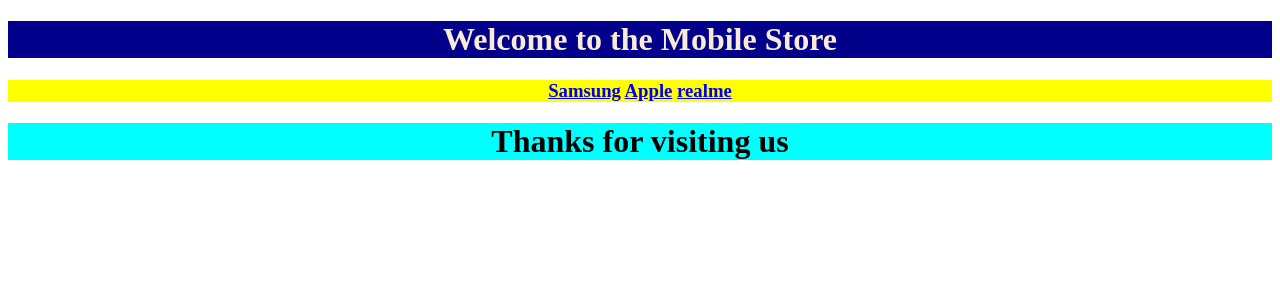
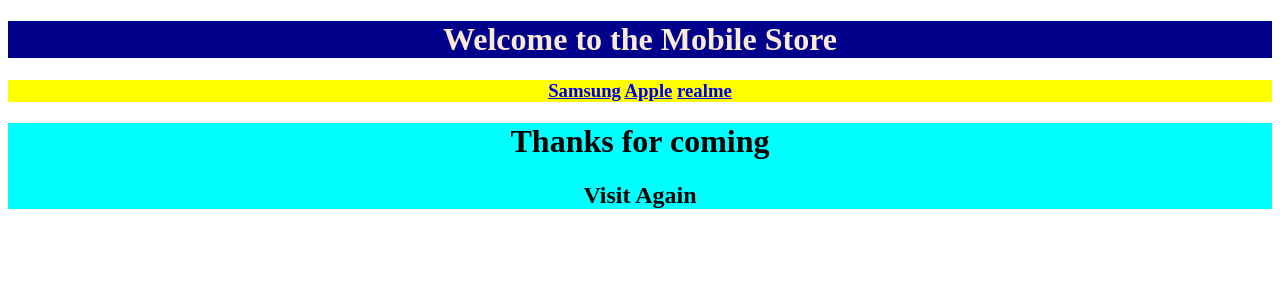
Before and after one commit to muskudisrinivas/myproject, a Django app: template templates/base.html in a window 1280 px wide. Shown: the top 300 px of the page. Run offline with Django 3.2, Linux system fonts and the light colour scheme; the template is opened without the code that fills it, so the values that code supplies are empty.

Commit message:
major changes chesa chusko

```diff
--- a/templates/base.html
+++ b/templates/base.html
@@ -24,7 +24,8 @@
         {% endblock %}
     </div>
     <div class="c3">
-        <h1>Thanks for visiting us</h1>
+        <h1>Thanks for coming </h1>
+        <h2>Visit Again</h2>
     </div>
 </div>
 
```
